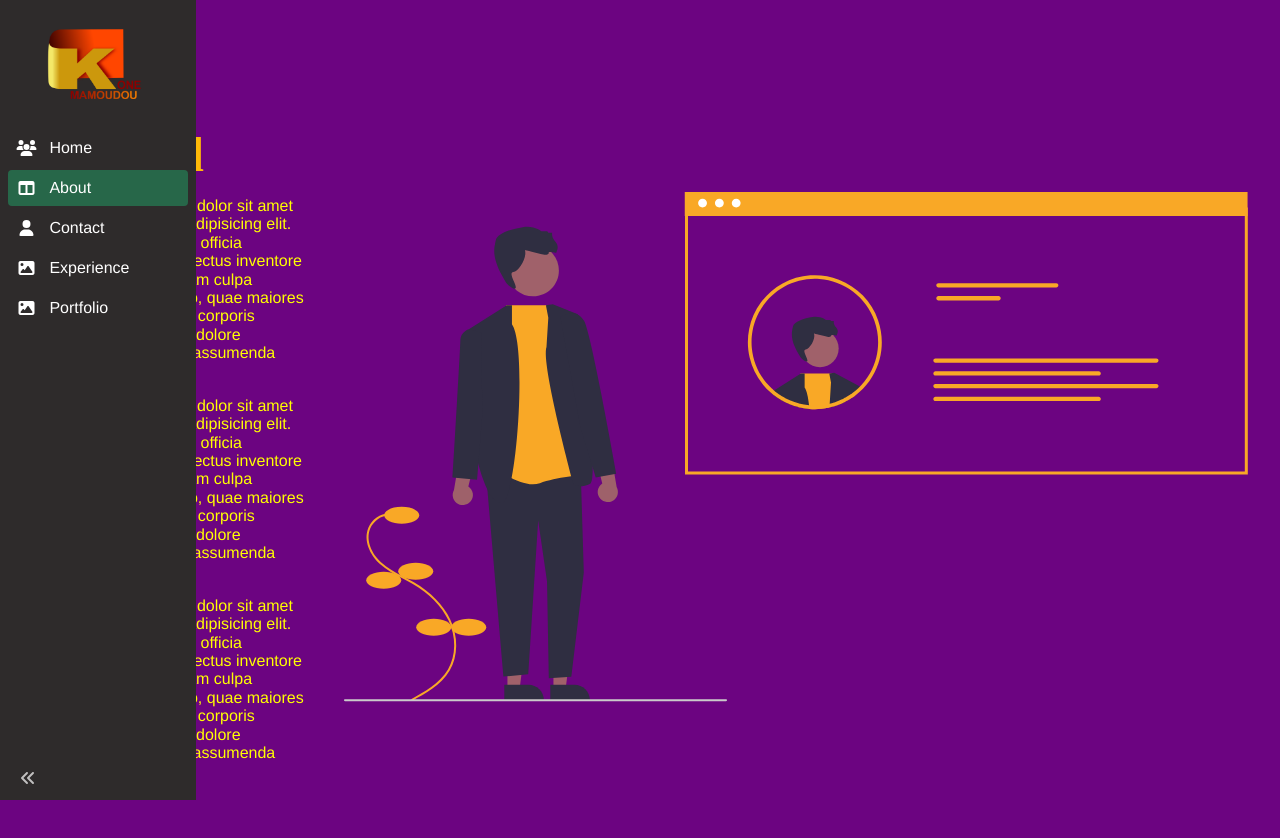
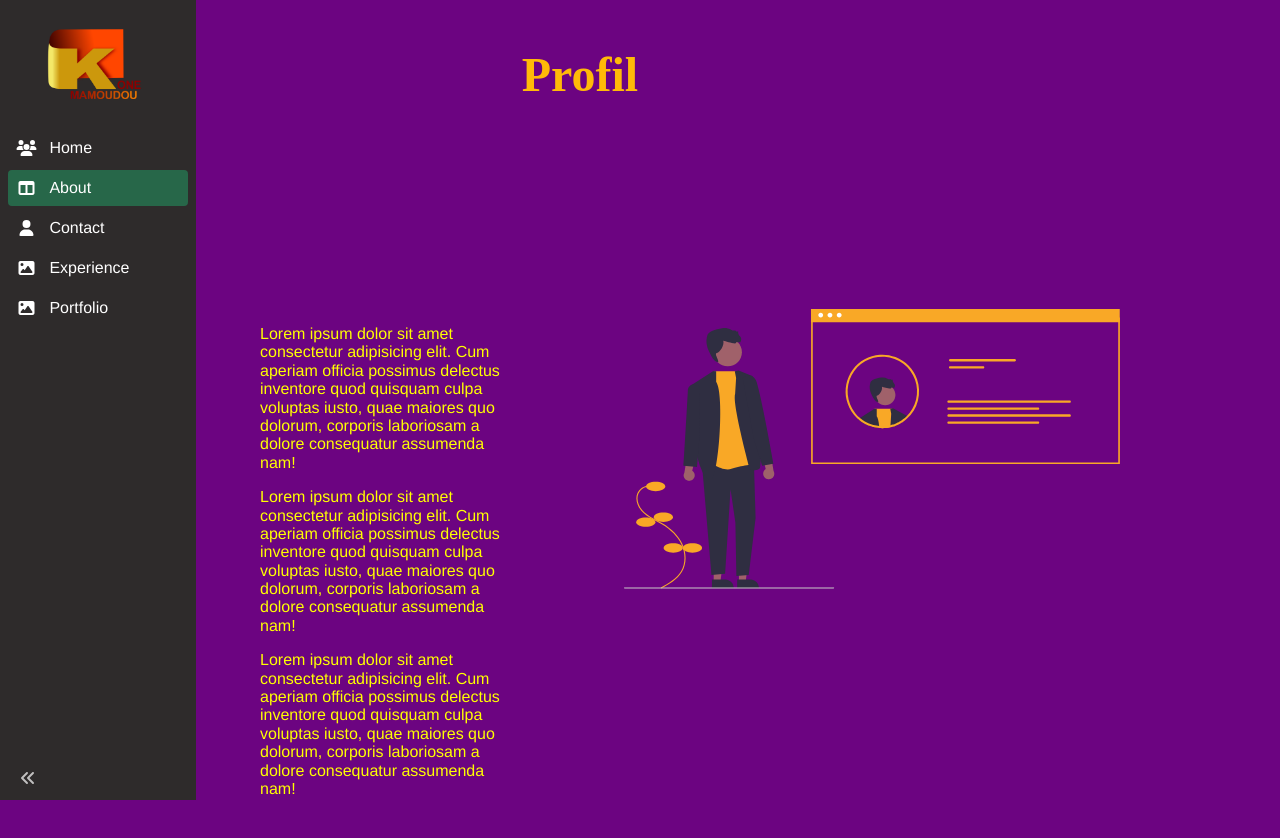
Before and after one commit to tontonkone/portfolio-apps, a Vue app: page /about in a window 1280 px wide. Shown: the top 838 px of the page. Before the commit the page ends 800 px from the top, so only its background shows below. Built offline with nearby package versions, Linux system fonts and the light colour scheme.

Commit message:
modificatin des pages et ajout d'axios

```diff
--- a/package.json
+++ b/package.json
@@ -8,6 +8,7 @@
   },
   "dependencies": {
     "@fortawesome/fontawesome-free": "^6.2.1",
+    "axios": "^1.2.1",
     "core-js": "^3.8.3",
     "gsap": "^3.11.4",
     "vue": "^3.2.13",
--- a/src/views/public/About.vue
+++ b/src/views/public/About.vue
@@ -1,21 +1,26 @@
 <template>
-    <div class="about">
-
     <div class="container">
-
-            <div class="container__info">
-
         <LetterTitle>
             <h1>Profil</h1>
         </LetterTitle>
-                <p>Lorem ipsum dolor sit amet consectetur adipisicing elit. Cum aperiam officia possimus delectus inventore quod
-                    quisquam culpa voluptas iusto, quae maiores quo dolorum, corporis laboriosam a dolore consequatur assumenda
+
+        <div class="container__about">
+
+            <div class="container__info">
+                <p>Lorem ipsum dolor sit amet consectetur adipisicing elit. Cum aperiam officia possimus delectus
+                    inventore quod
+                    quisquam culpa voluptas iusto, quae maiores quo dolorum, corporis laboriosam a dolore consequatur
+                    assumenda
                     nam!</p>
-                <p>Lorem ipsum dolor sit amet consectetur adipisicing elit. Cum aperiam officia possimus delectus inventore quod
-                    quisquam culpa voluptas iusto, quae maiores quo dolorum, corporis laboriosam a dolore consequatur assumenda
+                <p>Lorem ipsum dolor sit amet consectetur adipisicing elit. Cum aperiam officia possimus delectus
+                    inventore quod
+                    quisquam culpa voluptas iusto, quae maiores quo dolorum, corporis laboriosam a dolore consequatur
+                    assumenda
                     nam!</p>
-                <p>Lorem ipsum dolor sit amet consectetur adipisicing elit. Cum aperiam officia possimus delectus inventore quod
-                    quisquam culpa voluptas iusto, quae maiores quo dolorum, corporis laboriosam a dolore consequatur assumenda
+                <p>Lorem ipsum dolor sit amet consectetur adipisicing elit. Cum aperiam officia possimus delectus
+                    inventore quod
+                    quisquam culpa voluptas iusto, quae maiores quo dolorum, corporis laboriosam a dolore consequatur
+                    assumenda
                     nam!</p>
             </div>
             <div class="container__img">
@@ -35,21 +40,35 @@ export default {
 </script>
 
 <style lang="scss" scoped>
-.container{
+.container {
+
+    margin: 3rem;
+
+    &__about{
+
         display: flex;
         flex-direction: row;
-        &__info{
 
-            margin-top: 8rem;
-            margin-left: 100px;
-            p{
+        padding: 13rem 7rem;
+    }
+
+
+    &__info {
+
+        width: 50%;
+        margin: 0px 100px;
+
+        p {
             text-align: left;
         }
     }
-        &__img{
 
-            margin-top: 10rem;
-            padding: 2rem;
+    &__img {
+
+        img {
+            width: 100%;
+
+        }
     }
 
     p {
--- a/src/views/public/Experience.vue
+++ b/src/views/public/Experience.vue
@@ -1,15 +1,15 @@
 <template>
 
-    <div>
+    <div class="container">
         <LetterTitle>
             <h1>Expériences</h1>
         </LetterTitle>
-        <div class="skill">
+        <div class="container__skill">
 
-            <div class="skill__img">
+            <div class="container__skill--img">
                 <img src="@/assets/img/skill-c.svg" alt="photo de profils">
             </div>
-            <div class="skill__logosvg">
+            <div class="skill--logosvg">
                 <ul>
                     <li v-for="icon in icons" :key="icon.name">
                         <img :src="icon.link" :alt="icon.name">
@@ -42,30 +42,33 @@ export default {
 </script>
 
 <style lang="scss" scoped>
-.skill{
-    display: flex;
-    flex-direction: row;
-    padding-top: 5rem;
+.container{
+
+    margin: 2rem ;
+
+    &__skill{
+
+        display: flex;
+        flex-direction: row;
+        padding-top: 10rem;
+    }
+
 
     ul {
-        flex: 1;
         display: grid;
         grid-template-columns: 1fr 1fr 1fr;
-/*         padding: .3rem;
-        display: flex;
-        flex-direction: row;
-        flex-wrap: wrap; */
 
         li {
             list-style-type: none;
             cursor: pointer;
+
             img{
                 width:10rem;
                 margin:2rem;
             }
         }
     }
-    &__img{
+    &__skill--img{
 
         img{
             width: 80%;
```
Also changed, not shown: 1 other file (tests, documents, lock files or other folders). Lines whose indentation alone changed are shown as unchanged.
